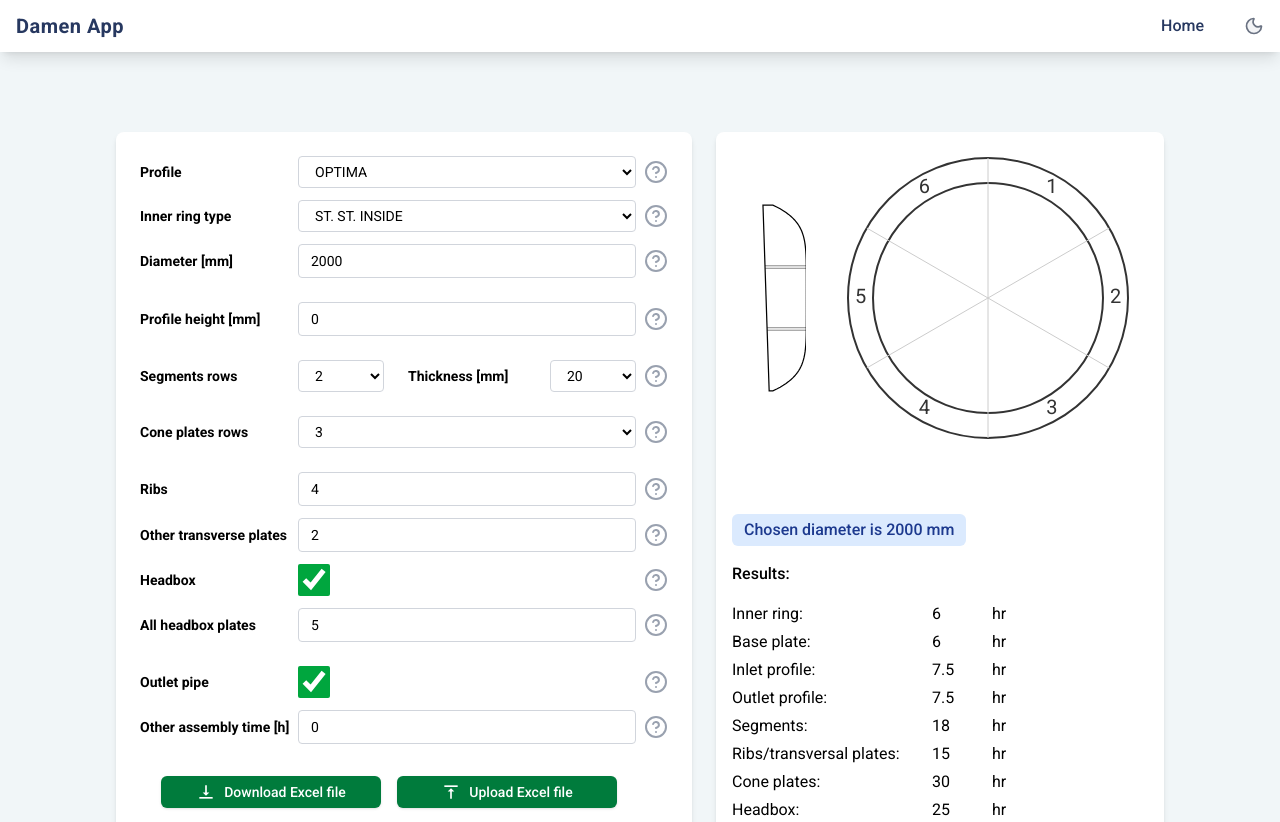
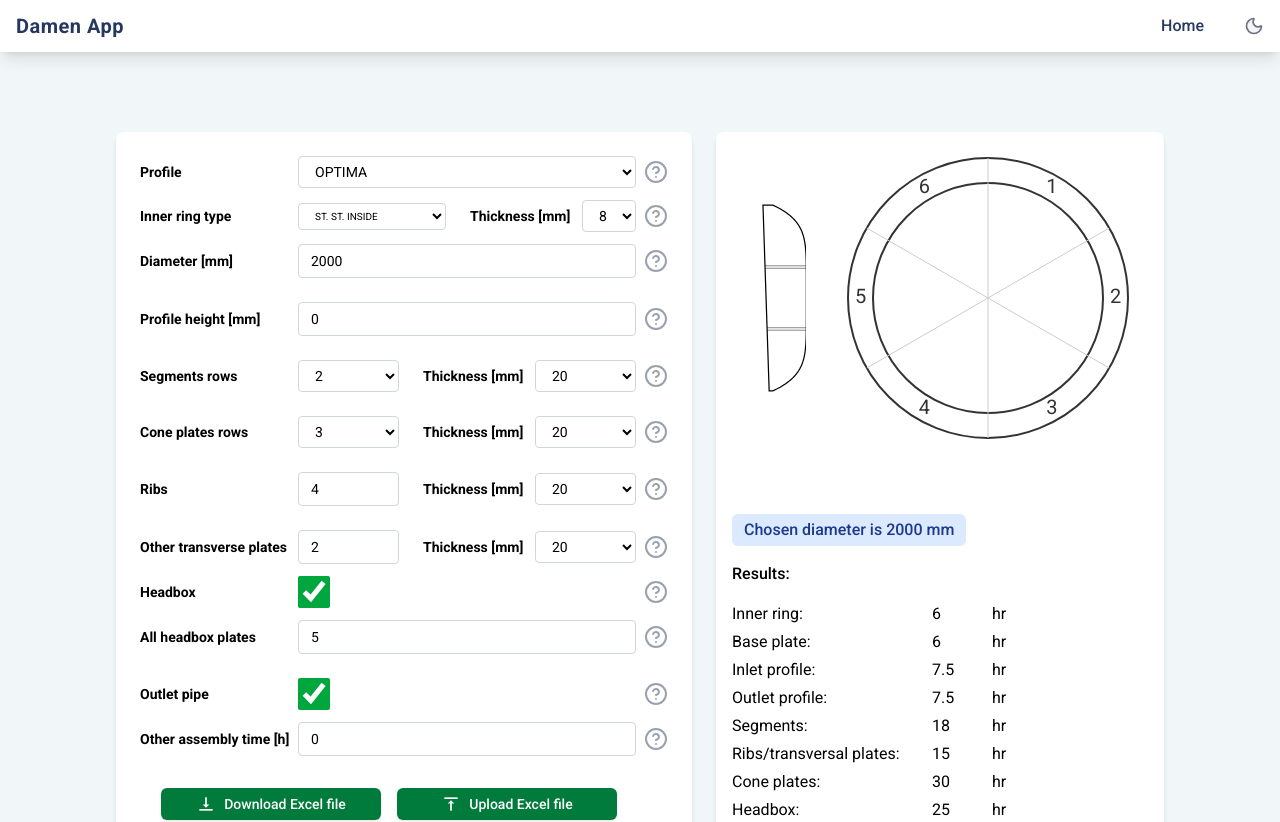
Before and after one commit to djzib0/nozzle-calculator-next, a Next.js app: page / in a window 1280 px wide. Shown: the top 822 px of the page. Built offline with nearby package versions, Linux system fonts and the light colour scheme.

Commit message:
WIP: working on form and welding wire calculator

```diff
--- a/components/nozzleParametersForm/NozzleParametersForm.tsx
+++ b/components/nozzleParametersForm/NozzleParametersForm.tsx
@@ -3,11 +3,12 @@ import { formErrorType, HelpModalForEnums, NozzleFormDataType, NozzleInnerRingTy
 import React, { useEffect, useState } from 'react';
 import SegmentedCircle from '../shapes/segmentedCircle/SegmentedCircle';
 import OptimaShape from "@/components/shapes/optimaShape/OptimaShape";
-import { calculateOptimaAssemblyHours, downloadExcel, getClosestDiameter, handleExcelUpload } from '@/lib/utils'
+import { calculateOptimaAssemblyHours, calculateWeldingWire, downloadExcel, getClosestDiameter, handleExcelUpload } from '@/lib/utils'
 // import ClipboardButton from '../ui/clipboardButton/ClipboardButton';
 import useToggleModal from '@/customHooks/useToggleModal/useToggleModal';
 import { FiHelpCircle } from "react-icons/fi";
 import HelpModal from '../helpModal/HelpModal';
+import { innerRingWelding } from '@/lib/nozzlesCalculatorData';
 
 
 const NozzleParametersForm = () => {
@@ -15,18 +16,18 @@ const NozzleParametersForm = () => {
   const [formData, setFormData] = useState<NozzleFormDataType>({
     nozzleProfile: NozzleProfiles.optima,
     nozzleInnerRingType: NozzleInnerRingTypes.stStInside,
-    nozzleInnerRingThickness: 0,
+    nozzleInnerRingThickness: 8,
     nozzleInnerRingLongitudinalSeams: 0,
     diameter: 2000,
     profileHeight: 0,
     segments: 2,
     segmentsThickness: 20,
     coneRows: 3,
-    coneThickness: 0,
+    coneThickness: 20,
     ribs: 4,
-    ribsThickness: 0,
+    ribsThickness: 20,
     otherTransversePlates: 2,
-    otherTransversePlatesThickness: 0,
+    otherTransversePlatesThickness: 20,
     isHeadbox: true,
     allHeadboxPlates: 5,
     headboxSidePlatesThickness: 0,
@@ -35,6 +36,8 @@ const NozzleParametersForm = () => {
     otherAssemblyTime: 0,
     otherWeldingTime: 0,
   })
+
+  calculateWeldingWire(formData)
 
   // states
   const [result, setResult] = useState<ResultType | null>();
@@ -148,7 +151,6 @@ const NozzleParametersForm = () => {
     event.target.value = "";
   };
 
-
   return (
     <div className='flex flex-row justify-center gap-6'>
       <form className="w-full max-w-xl p-6 bg-white dark:bg-[#4d4d4f] text-black dark:text-white rounded-lg shadow-md space-y-6">
@@ -187,12 +189,30 @@ const NozzleParametersForm = () => {
           <select
             id="nozzleInnerRingType"
             name="nozzleInnerRingType"
-            className="form__input"
+            className="form__input !text-[10px] !w-[150px]"
             value={formData.nozzleInnerRingType}
             onChange={handleChange}
           >
             {nozzleInnerRingTypesSelectOptions}
           </select>
+
+          <label htmlFor="nozzleInnerRingThickness" className="form__label !pl-4 !min-w-[120px]">
+            Thickness [mm]
+          </label>
+          <select
+            className="form__input"
+            id="nozzleInnerRingThickness"
+            name="nozzleInnerRingThickness"
+            onChange={handleChange}
+            value={formData.nozzleInnerRingThickness}
+          >
+            {[...innerRingWelding.keys()].map((key) => (
+              <option key={key} value={key}>
+                {key}
+              </option>
+            ))}
+          </select>
+
           <button
             onClick={() => setModalData({
               ...modalData,
@@ -278,7 +298,7 @@ const NozzleParametersForm = () => {
             ))}
           </select>
 
-          <label htmlFor="segments" className="form__label !pl-4">
+          <label htmlFor="segmentsThickness" className="form__label !pl-4 !min-w-[120px]">
             Thickness [mm]
           </label>
           <select
@@ -288,7 +308,7 @@ const NozzleParametersForm = () => {
             onChange={handleChange}
             value={formData.segmentsThickness}
           >
-            {Array.from({ length: 36 }, (_, i) => (
+            {Array.from({ length: 41 }, (_, i) => (
               <option key={i} value={i}>
                 {i}
               </option>
@@ -306,7 +326,8 @@ const NozzleParametersForm = () => {
           </button>
         </div>
 
-        <div className='form__group'>
+        <div className='form__row'>
+
           <label htmlFor="coneRows" className="form__label">
             Cone plates rows
           </label>
@@ -323,6 +344,23 @@ const NozzleParametersForm = () => {
               </option>
             ))}
           </select>
+
+          <label htmlFor="coneThickness" className="form__label !pl-4 !min-w-[120px]">
+            Thickness [mm]
+          </label>
+          <select
+            className="form__input"
+            id="coneThickness"
+            name="coneThickness"
+            onChange={handleChange}
+            value={formData.coneThickness}
+          >
+            {Array.from({ length: 41 }, (_, i) => (
+              <option key={i} value={i}>
+                {i}
+              </option>
+            ))}
+          </select>
           <button
             onClick={() => setModalData({
               ...modalData,
@@ -333,10 +371,11 @@ const NozzleParametersForm = () => {
             className='text-gray-400 dark:text-gray-300 text-2xl cursor-pointer'>
               <FiHelpCircle />
           </button>
+
         </div>
         {formErrors.coneRows !== "" && <p className='text-red-500 text-sm'>{formErrors.coneRows}</p>}
 
-        <div className='form__group'>
+        <div className='form__row'>
           <label htmlFor="ribs" className="form__label">
             Ribs
           </label>
@@ -350,6 +389,23 @@ const NozzleParametersForm = () => {
             onChange={handleChange}
             value={formData.ribs}
           />
+
+          <label htmlFor="ribsThickness" className="form__label !pl-4 !min-w-[120px]">
+            Thickness [mm]
+          </label>
+          <select
+            className="form__input"
+            id="ribsThickness"
+            name="ribsThickness"
+            onChange={handleChange}
+            value={formData.ribsThickness}
+          >
+            {Array.from({ length: 41 }, (_, i) => (
+              <option key={i} value={i}>
+                {i}
+              </option>
+            ))}
+          </select>
           <button
             onClick={() => setModalData({
               ...modalData,
@@ -376,6 +432,22 @@ const NozzleParametersForm = () => {
             onChange={handleChange}
             value={formData.otherTransversePlates}
           />
+          <label htmlFor="otherTransversePlatesThickness" className="form__label !pl-4 !min-w-[120px]">
+            Thickness [mm]
+          </label>
+          <select
+            className="form__input"
+            id="otherTransversePlatesThickness"
+            name="otherTransversePlatesThickness"
+            onChange={handleChange}
+            value={formData.otherTransversePlatesThickness}
+          >
+            {Array.from({ length: 41 }, (_, i) => (
+              <option key={i} value={i}>
+                {i}
+              </option>
+            ))}
+          </select>
           <button
             onClick={() => setModalData({
               ...modalData,
--- a/lib/nozzlesCalculatorData.tsx
+++ b/lib/nozzlesCalculatorData.tsx
@@ -325,3 +325,19 @@ export const nozzleAssemblyHours: Record<number, NozzleAssemblyOperation>= {
     "grinding": 72.0
   }
 };
+
+// WELDING HOURS
+export const innerRingWelding: Map<number, number> = new Map([
+  [8, 0.55],
+  [10, 0.75],
+  [12, 0.93],
+  [14, 1.17],
+  [15, 1.3],
+  [16, 1.44],
+  [18, 1.91],
+  [20, 2.25],
+  [22, 2.61],
+  [25, 3.21],
+  [28, 3.81],
+  [30, 4.33],
+]);
--- a/lib/utils.tsx
+++ b/lib/utils.tsx
@@ -1,7 +1,7 @@
 import ExcelJS from 'exceljs';
 import { saveAs } from 'file-saver';
 import { NozzleFormDataType, NozzleInnerRingTypes, NozzleProfiles, ResultType } from './types';
-import { nozzleAssemblyHours } from './nozzlesCalculatorData';
+import { innerRingWelding, nozzleAssemblyHours } from './nozzlesCalculatorData';
 
 export const downloadExcel = async (
   result: ResultType | null | undefined,
@@ -106,9 +106,6 @@ export const handleExcelUpload = async (event: React.ChangeEvent<HTMLInputElemen
     const nozzleProfile: NozzleProfiles = matchedProfile as NozzleProfiles ?? NozzleProfiles.optima;
     const nozzleInnerRingType: NozzleInnerRingTypes = matchedInnerRingType as NozzleInnerRingTypes.stStInside;
 
-    console.log(nozzleProfile)
-
-
     const newFormData: NozzleFormDataType = {
       nozzleProfile,
       nozzleInnerRingType,
@@ -121,6 +118,17 @@ export const handleExcelUpload = async (event: React.ChangeEvent<HTMLInputElemen
       allHeadboxPlates,
       isOutletProfile,
       otherAssemblyTime,
+      // below are welding properties, to be fixed when the form for welding is finished
+      nozzleInnerRingThickness: 0,
+      nozzleInnerRingLongitudinalSeams: 0,
+      profileHeight: 0,
+      segmentsThickness: 0,
+      coneThickness: 0,
+      ribsThickness: 0,
+      otherTransversePlatesThickness: 0,
+      headboxSidePlatesThickness: 0,
+      headboxHeight: 0,
+      otherWeldingTime: 0
     };
 
     return newFormData
@@ -139,6 +147,10 @@ export const getClosestDiameter = (inputDiameter: number): number | null => {
     Math.abs(curr - diameterNumber) < Math.abs(prev - diameterNumber) ? curr : prev
   );
 };
+
+export const getValueFromMap = (input: number, map: Map<number, number>): number | null => {
+  return map.get(input) ?? null;
+}
 
 export const calculateOptimaAssemblyHours= (formData: NozzleFormDataType) => {
   let result = 0;
@@ -221,3 +233,17 @@ export const calculateOptimaAssemblyHours= (formData: NozzleFormDataType) => {
     total: result,
   }
 }
+
+export const calculateWeldingWire = (formData: NozzleFormDataType) => {
+
+  //variables
+  let manualWeldingHours = 0;
+  let manipulatorWeldingHours = 0;
+  let carbonSteelWire = 0;
+  let stainlessSteelWire = 0;
+
+  // calculate inner ring transversal seam
+  const transversalSeamWire = formData.profileHeight / 1000 * innerRingWelding.get(Number(formData.nozzleInnerRingThickness)) * 1.15
+
+  console.log(transversalSeamWire, "drut na zwijkę")
+}
```
